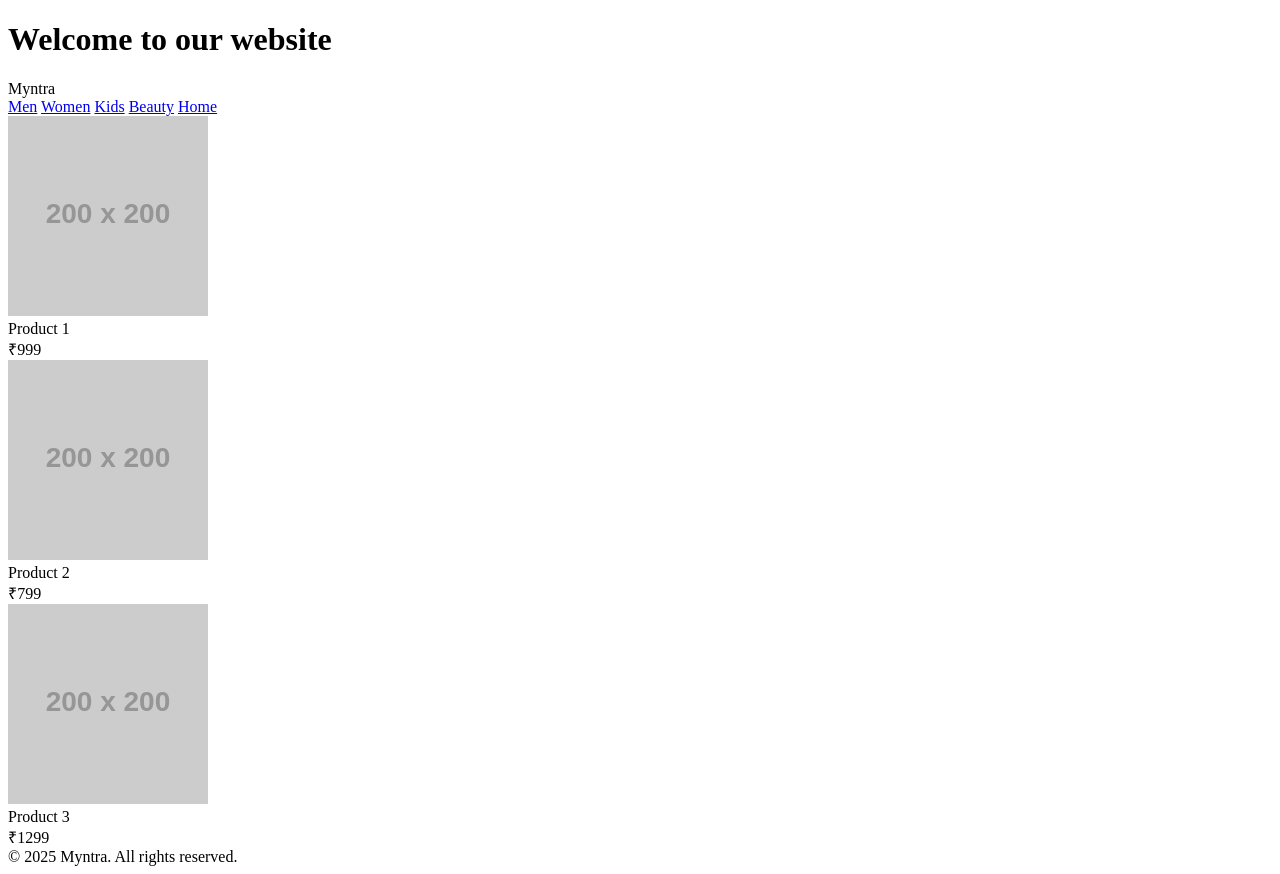
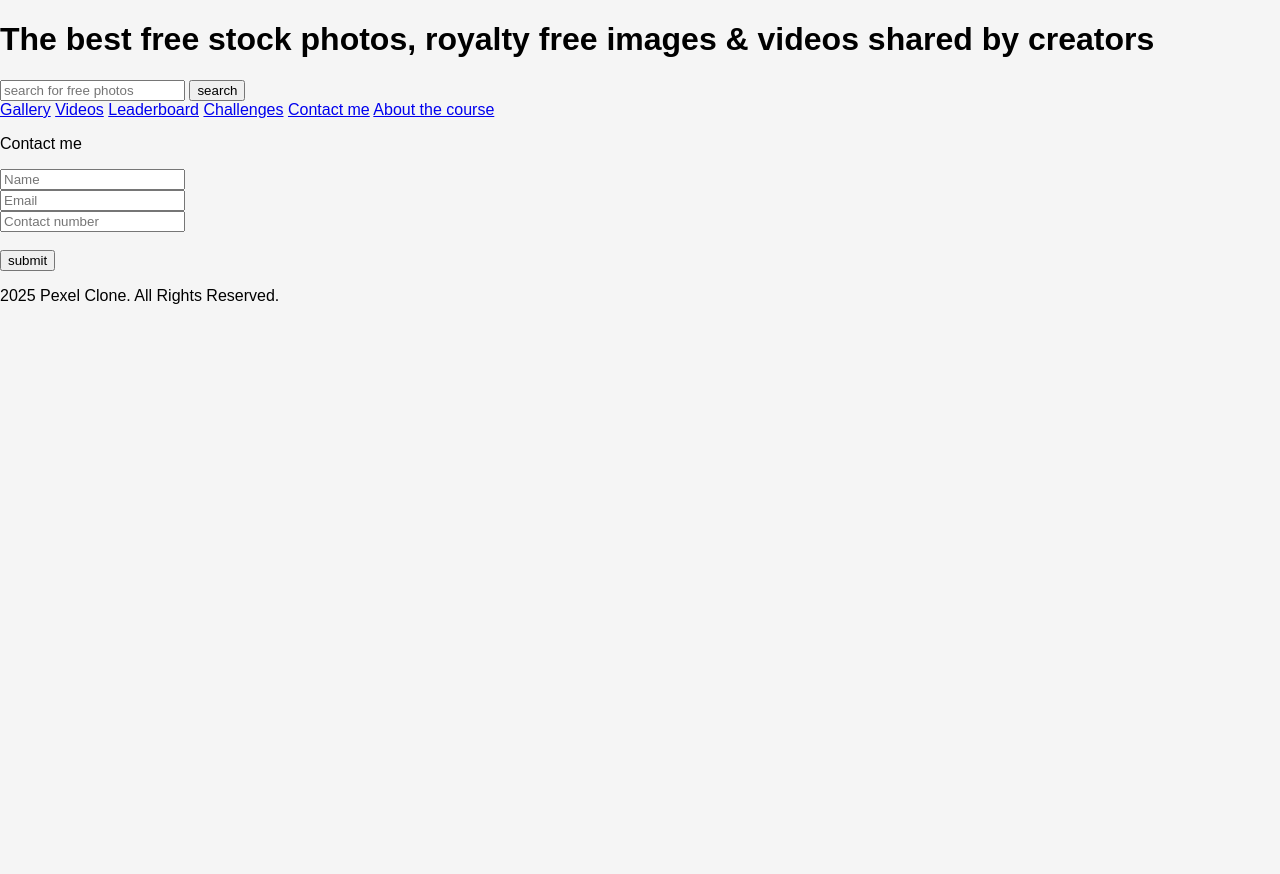
Before and after one commit to sapnagupta24/Demo-Repo, a plain HTML site: page index.html in a window 1280 px wide. After the commit the page ends 800 px from the top, so only its background shows below. Drawn offline with Linux system fonts and the light colour scheme; placeholder pictures from the web are drawn by us.

Commit message:
updated index.html
updated all codes

```diff
--- a/index.html
+++ b/index.html
@@ -1,44 +1,55 @@
 <!DOCTYPE html>
 <html lang="en">
+
 <head>
     <meta charset="UTF-8">
     <meta name="viewport" content="width=device-width, initial-scale=1.0">
-    <title>Document</title>
+    <title>sop campus</title>
+    <link rel="stylesheet" href="style.css">
 </head>
+
 <body>
-    <h1>Welcome to our website</h1>
-    <div class="navbar">
-        <div class="logo">Myntra</div>
-        <div class="menu">
-            <a href="#">Men</a>
-            <a href="#">Women</a>
-            <a href="#">Kids</a>
-            <a href="#">Beauty</a>
-            <a href="#">Home</a>
+    <header>
+        <div class="text">
+            <h1>The best free stock photos, royalty free images & videos shared by creators</h1>
         </div>
-    </div>
+        <div class="search">
+            <input placeholder="search for free photos">
+            <button>search</button>
+        </div>
+        <!-- <img src="image.jpg" alt="image"> -->
+        <div class="container">
+            <a href="index.html">Gallery</a>
+            <a href="videos.html">Videos</a>
+            <a href="leaderboard.html">Leaderboard</a>
+            <a href="challenges.html">Challenges</a>
+            <a href="contact.html">Contact me</a>
+            <a href="Aboutus.html">About the course</a>
+        </div>
+    </header>
 
-    <div class="product-grid">
-        <div class="product-card">
-            <img src="https://via.placeholder.com/200" alt="Product 1">
-            <div class="title">Product 1</div>
-            <div class="price">₹999</div>
+    <main>
+        <div>
+            <p>Contact me</p>
         </div>
-        <div class="product-card">
-            <img src="https://via.placeholder.com/200" alt="Product 2">
-            <div class="title">Product 2</div>
-            <div class="price">₹799</div>
+        <div>
+            <input placeholder="Name">
+            <br>
+            <input placeholder="Email">
+            <br>
+            <input placeholder="Contact number">
+            <br>
+            <br>
+            <button>submit</button>
         </div>
-        <div class="product-card">
-            <img src="https://via.placeholder.com/200" alt="Product 3">
-            <div class="title">Product 3</div>
-            <div class="price">₹1299</div>
-        </div>
-    </div>
 
-    <div class="footer">
-        &copy; 2025 Myntra. All rights reserved.
-    </div>
+    </main>
 
+    <footer>
+        <nav id="text">
+            <p> 2025 Pexel Clone. All Rights Reserved.</p>
+        </nav>
+    </footer>
 </body>
+
 </html>
```
